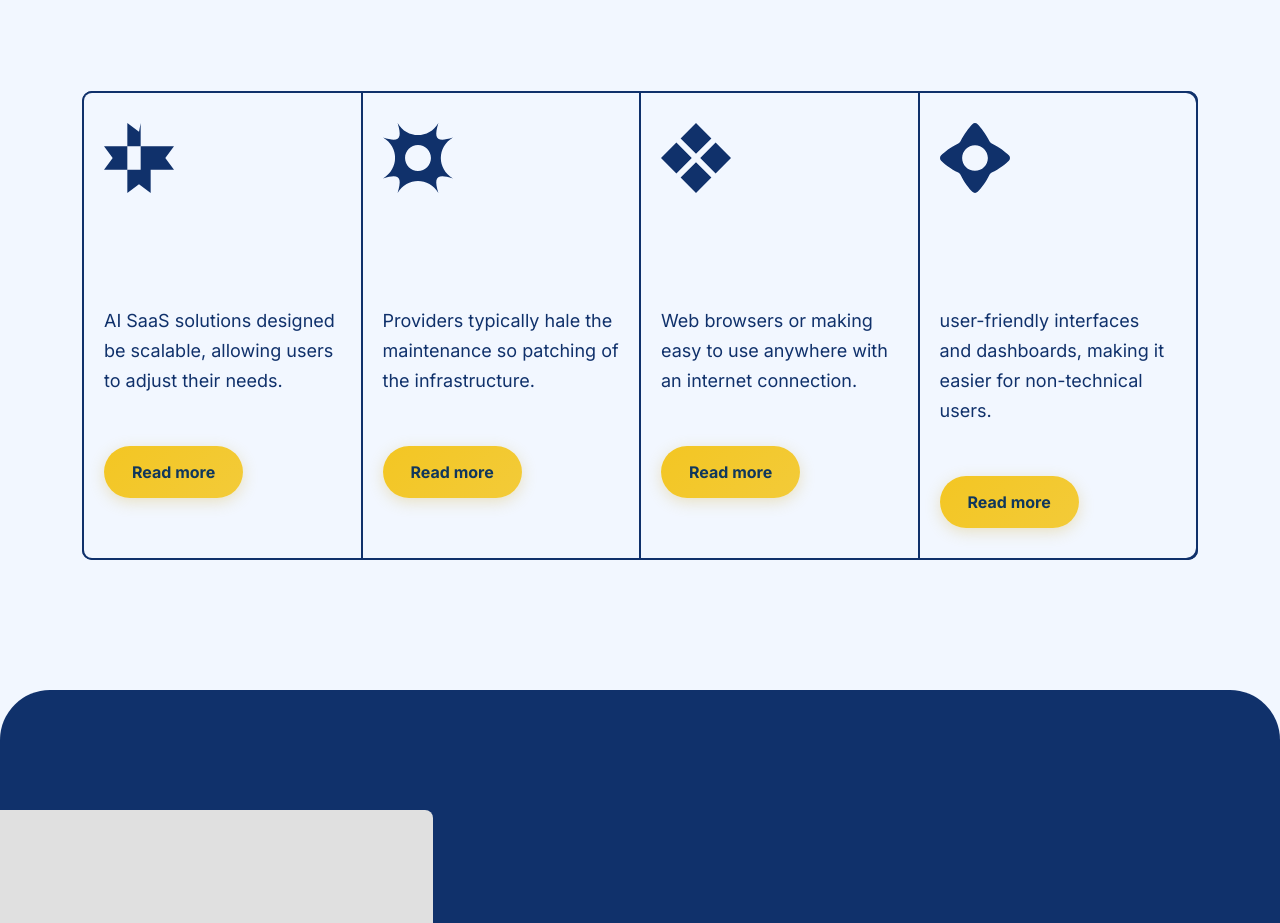
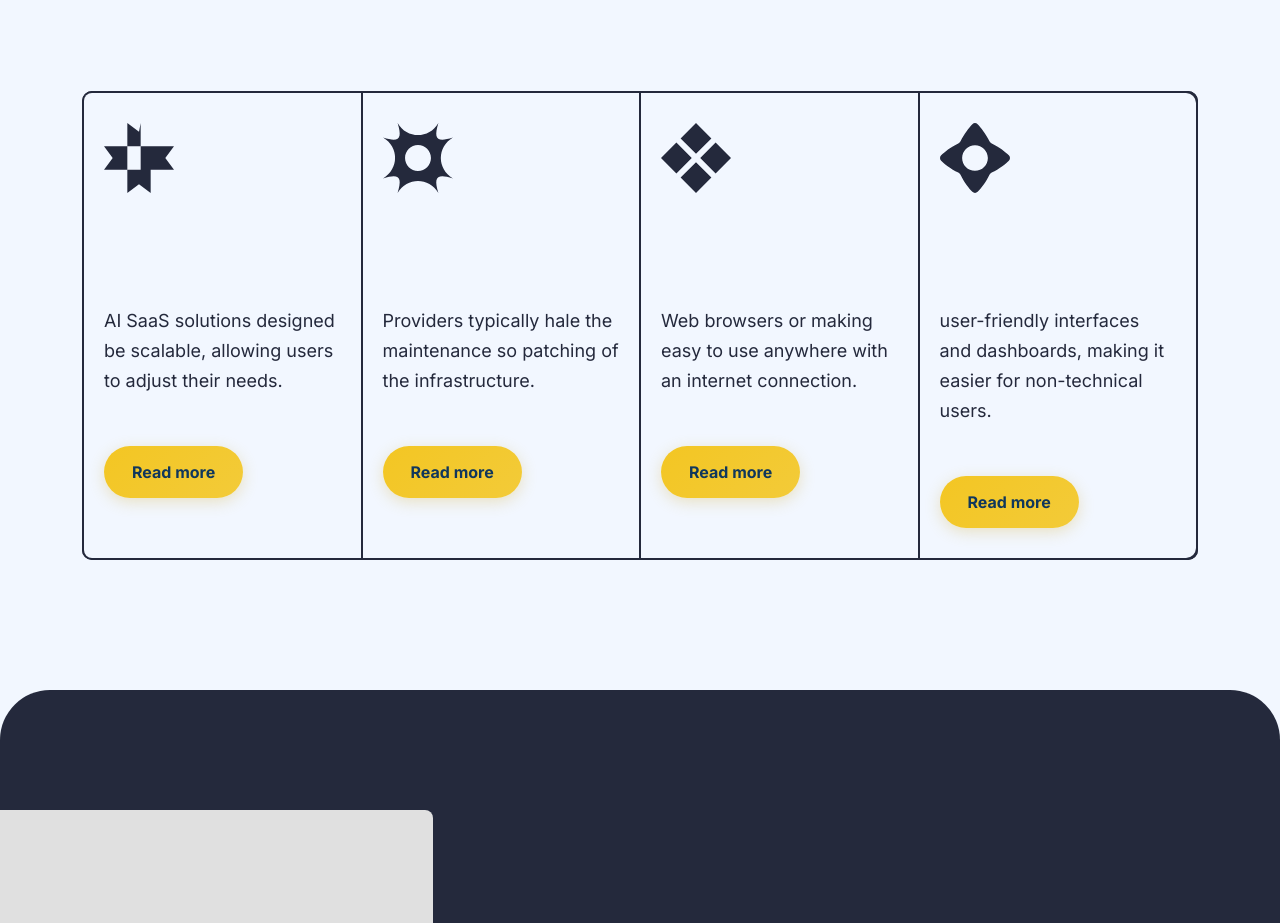
Before and after one commit to RobertGyorgy/psiholog-Gabriel, a Next.js app: page / in a window 1280 px wide. Shown: the part 1440-2363 px from the top of the page. Built offline with nearby package versions, Linux system fonts and the light colour scheme; a web font is replaced by a local one.

Commit message:
Update color scheme: replace old blue (#10316B) with new dark blue (#24293c) throughout entire website and add yellow hover variant for Learn More button

```diff
--- a/src/app/globals.css
+++ b/src/app/globals.css
@@ -26,27 +26,6 @@
     --primary: 43 100% 60%;
     --primary-foreground: 210 40% 98%;
   }
-}
-
-/* Override for InteractiveHoverButton - ensure Tailwind classes work */
-button[class*="group relative"] {
-  all: revert !important;
-  position: relative !important;
-  cursor: pointer !important;
-  overflow: hidden !important;
-  border-radius: 9999px !important;
-  padding: 0.5rem !important;
-  text-align: center !important;
-  font-weight: 600 !important;
-  display: inline-flex !important;
-  align-items: center !important;
-  justify-content: center !important;
-  transition: all 0.3s ease !important;
-}
-
-button[class*="group relative"]:hover {
-  transform: none !important;
-  box-shadow: none !important;
 }
 
 /* Prevent horizontal scrolling */
@@ -184,7 +163,7 @@ html, body {
 }
 
 .azzle-header-section .main-menu a {
-	color: rgb(16, 49, 107);
+	color: #24293c;
 	font-weight: 600;
 	padding: 0 4px;
 	white-space: nowrap;
@@ -215,7 +194,7 @@ html, body {
 /* Contact Button Styling */
 .contact-cta-btn.azzle-default-btn {
 	background: #FDBE34 !important;
-	color: rgb(16, 49, 107) !important;
+	color: #24293c !important;
 	padding: 14px 28px !important;
 	border-radius: 50px !important;
 	border: none !important;
@@ -226,7 +205,7 @@ html, body {
 .contact-cta-btn.azzle-default-btn:hover {
 	background: var(--heading-color) !important;
 	color: white !important;
-	box-shadow: 0 8px 25px rgba(16, 49, 107, 0.4);
+	box-shadow: 0 8px 25px rgba(36, 41, 60, 0.4);
 	transform: none !important;
 }
 
@@ -271,7 +250,7 @@ html, body {
 }
 
 .azzle-pricing-header h3 {
-	color: rgb(16, 49, 107);
+	color: #24293c;
 	font-weight: 700;
 }
 
@@ -300,7 +279,7 @@ html, body {
 
 /* Dark matte blue background for hero section */
 .azzle-hero-section {
-		background: #10316B !important;
+		background: #24293c !important;
 	position: relative;
 }
 
@@ -412,7 +391,7 @@ html, body {
 	background: var(--heading-color) !important;
 	color: white !important;
 	border-color: var(--heading-color) !important;
-	box-shadow: 0 8px 25px rgba(16, 49, 107, 0.4);
+	box-shadow: 0 8px 25px rgba(36, 41, 60, 0.4);
 	transform: translateY(-2px);
 }
 
--- a/src/components/homes/home-1/FeaturesHomeOne.tsx
+++ b/src/components/homes/home-1/FeaturesHomeOne.tsx
@@ -19,7 +19,7 @@ export default function FeaturesHomeOne() {
       fullDesc: "Our AI SaaS solutions are built with scalability at their core, enabling businesses to seamlessly adjust resources based on their evolving needs. Whether you're a startup experiencing rapid growth or an enterprise managing fluctuating demands, our platform automatically scales to match your requirements. This flexibility ensures optimal performance while keeping costs under control, as you only pay for what you use. The infrastructure adapts in real-time, providing the computational power needed for complex AI tasks without requiring manual intervention or long-term commitments.",
       icon: (
         <svg xmlns="http://www.w3.org/2000/svg" width="70" height="70" viewBox="0 0 70 70" fill="none">
-          <path fillRule="evenodd" clipRule="evenodd" d="M35 8.70058L23.3333 0V23.3333H0L8.70058 35L1.01993e-06 46.6665H23.3333V23.3333H36.6665V0L35 8.70058ZM61.2994 35L70 23.3334H36.6665V46.6665H23.3333V70L35 61.2994L46.6665 70V46.6665H70L61.2994 35Z" fill="#10316B" />
+          <path fillRule="evenodd" clipRule="evenodd" d="M35 8.70058L23.3333 0V23.3333H0L8.70058 35L1.01993e-06 46.6665H23.3333V23.3333H36.6665V0L35 8.70058ZM61.2994 35L70 23.3334H36.6665V46.6665H23.3333V70L35 61.2994L46.6665 70V46.6665H70L61.2994 35Z" fill="#24293c" />
         </svg>
       )
     },
@@ -29,7 +29,7 @@ export default function FeaturesHomeOne() {
       fullDesc: "Our managed services take the burden of infrastructure maintenance off your shoulders. We handle all aspects of system updates, security patching, performance monitoring, and optimization so you can focus on your core business objectives. Our team of experts works around the clock to ensure your AI services run smoothly, with proactive maintenance that prevents issues before they impact your operations. This includes automatic security updates, database optimization, backup management, and continuous monitoring for potential vulnerabilities. With our managed services, you benefit from enterprise-level infrastructure management without the need for a dedicated IT team.",
       icon: (
         <svg xmlns="http://www.w3.org/2000/svg" width="70" height="70" viewBox="0 0 70 70" fill="none">
-          <path fillRule="evenodd" clipRule="evenodd" d="M0 55.4417C16.155 50.3359 19.6652 53.8457 14.5591 70C23.9937 53.8457 46.0065 53.8457 55.441 70C50.3384 53.8457 53.8489 50.3359 70 55.4417C53.8489 46.0075 53.8489 23.9961 70 14.5621C53.8489 19.6641 50.3384 16.1541 55.441 0C46.0065 16.1541 23.9937 16.1541 14.5591 0C19.6652 16.1541 16.155 19.6641 0 14.5621C16.155 23.9961 16.155 46.0075 0 55.4417ZM35 47.95C42.1522 47.95 47.95 42.1522 47.95 35C47.95 27.8479 42.1522 22.05 35 22.05C27.8479 22.05 22.05 27.8479 22.05 35C22.05 42.1522 27.8479 47.95 35 47.95Z" fill="rgb(16, 49, 107)" />
+          <path fillRule="evenodd" clipRule="evenodd" d="M0 55.4417C16.155 50.3359 19.6652 53.8457 14.5591 70C23.9937 53.8457 46.0065 53.8457 55.441 70C50.3384 53.8457 53.8489 50.3359 70 55.4417C53.8489 46.0075 53.8489 23.9961 70 14.5621C53.8489 19.6641 50.3384 16.1541 55.441 0C46.0065 16.1541 23.9937 16.1541 14.5591 0C19.6652 16.1541 16.155 19.6641 0 14.5621C16.155 23.9961 16.155 46.0075 0 55.4417ZM35 47.95C42.1522 47.95 47.95 42.1522 47.95 35C47.95 27.8479 42.1522 22.05 35 22.05C27.8479 22.05 22.05 27.8479 22.05 35C22.05 42.1522 27.8479 47.95 35 47.95Z" fill="#24293c" />
         </svg>
       )
     },
@@ -40,7 +40,7 @@ export default function FeaturesHomeOne() {
       icon: (
         <svg xmlns="http://www.w3.org/2000/svg" width="70" height="70" viewBox="0 0 70 70" fill="none">
           <g clipPath="url(#clip0_1_4318)">
-            <path d="M54.6224 50.3776L39.2444 35L54.6224 19.6223L70 35L54.6224 50.3776ZM15.3777 50.3776L0 35L15.3777 19.6223L30.7555 35L15.3777 50.3776ZM35 70L19.6223 54.6224L35 39.2444L50.3776 54.6224L35 70ZM35 30.7555L19.6223 15.3777L35 0L50.3776 15.3777L35 30.7555Z" fill="#10316B" />
+            <path d="M54.6224 50.3776L39.2444 35L54.6224 19.6223L70 35L54.6224 50.3776ZM15.3777 50.3776L0 35L15.3777 19.6223L30.7555 35L15.3777 50.3776ZM35 70L19.6223 54.6224L35 39.2444L50.3776 54.6224L35 70ZM35 30.7555L19.6223 15.3777L35 0L50.3776 15.3777L35 30.7555Z" fill="#24293c" />
           </g>
           <defs>
             <clipPath id="clip0_1_4318">
@@ -56,7 +56,7 @@ export default function FeaturesHomeOne() {
       fullDesc: "Our intuitive interfaces are designed with all users in mind, from AI experts to those with no technical background. Navigate complex AI operations through clean, well-organized dashboards that present information clearly and actionably. Visual workflows, drag-and-drop functionality, and guided wizards make even advanced AI tasks accessible to everyone on your team. We've eliminated technical jargon where possible and provide contextual help throughout the platform. Real-time visualizations help you understand your data and AI model performance at a glance. Customizable dashboards let you focus on the metrics that matter most to your business, while powerful features remain just a click away when you need them.",
       icon: (
         <svg xmlns="http://www.w3.org/2000/svg" width="70" height="70" viewBox="0 0 70 70" fill="none">
-          <path fillRule="evenodd" clipRule="evenodd" d="M20.5299 51.7242C20.0703 50.7306 19.2695 49.9298 18.2757 49.4699C10.5407 45.8923 4.42168 40.733 1.15547 37.639C-0.385161 36.1796 -0.385154 33.8204 1.15547 32.3609C4.42168 29.2668 10.5407 24.1076 18.2757 20.53C19.2695 20.0703 20.0703 19.2695 20.5299 18.2757C24.1076 10.5407 29.2668 4.42168 32.3609 1.15547C33.8204 -0.385159 36.1796 -0.385155 37.639 1.15547C40.733 4.42168 45.8923 10.5407 49.4699 18.2757C49.9298 19.2695 50.7306 20.0703 51.7242 20.5299C59.4594 24.1076 65.5784 29.2668 68.8445 32.3609C70.3852 33.8204 70.3852 36.1796 68.8445 37.639C65.5784 40.733 59.4594 45.8923 51.7242 49.4699C50.7306 49.9298 49.9298 50.7306 49.4699 51.7242C45.8923 59.4594 40.733 65.5784 37.639 68.8445C36.1796 70.3852 33.8204 70.3852 32.3609 68.8445C29.2668 65.5784 24.1076 59.4594 20.5299 51.7242ZM35.0001 47.8655C42.1053 47.8655 47.8655 42.1053 47.8655 35.0001C47.8655 27.8946 42.1053 22.1345 35.0001 22.1345C27.8946 22.1345 22.1346 27.8946 22.1346 35.0001C22.1346 42.1053 27.8946 47.8655 35.0001 47.8655Z" fill="rgb(16, 49, 107)" />
+          <path fillRule="evenodd" clipRule="evenodd" d="M20.5299 51.7242C20.0703 50.7306 19.2695 49.9298 18.2757 49.4699C10.5407 45.8923 4.42168 40.733 1.15547 37.639C-0.385161 36.1796 -0.385154 33.8204 1.15547 32.3609C4.42168 29.2668 10.5407 24.1076 18.2757 20.53C19.2695 20.0703 20.0703 19.2695 20.5299 18.2757C24.1076 10.5407 29.2668 4.42168 32.3609 1.15547C33.8204 -0.385159 36.1796 -0.385155 37.639 1.15547C40.733 4.42168 45.8923 10.5407 49.4699 18.2757C49.9298 19.2695 50.7306 20.0703 51.7242 20.5299C59.4594 24.1076 65.5784 29.2668 68.8445 32.3609C70.3852 33.8204 70.3852 36.1796 68.8445 37.639C65.5784 40.733 59.4594 45.8923 51.7242 49.4699C50.7306 49.9298 49.9298 50.7306 49.4699 51.7242C45.8923 59.4594 40.733 65.5784 37.639 68.8445C36.1796 70.3852 33.8204 70.3852 32.3609 68.8445C29.2668 65.5784 24.1076 59.4594 20.5299 51.7242ZM35.0001 47.8655C42.1053 47.8655 47.8655 42.1053 47.8655 35.0001C47.8655 27.8946 42.1053 22.1345 35.0001 22.1345C27.8946 22.1345 22.1346 27.8946 22.1346 35.0001C22.1346 42.1053 27.8946 47.8655 35.0001 47.8655Z" fill="#24293c" />
         </svg>
       )
     }
@@ -99,18 +99,18 @@ export default function FeaturesHomeOne() {
                       cursor: 'pointer',
                       padding: '12px 28px',
                       borderRadius: '50px',
-                      color: '#10316B',
+                      color: '#24293c',
                       fontSize: '16px',
                       fontWeight: '600',
                       transition: 'all 0.3s ease'
                     }}
                     onMouseEnter={(e) => {
-                      e.currentTarget.style.background = '#10316B';
+                      e.currentTarget.style.background = '#24293c';
                       e.currentTarget.style.color = '#fff';
                     }}
                     onMouseLeave={(e) => {
                       e.currentTarget.style.background = '#FDBE34';
-                      e.currentTarget.style.color = '#10316B';
+                      e.currentTarget.style.color = '#24293c';
                     }}
                   >
                     Read more
@@ -174,7 +174,7 @@ export default function FeaturesHomeOne() {
               justifyContent: 'center',
               fontSize: '24px',
               fontWeight: 'bold',
-              color: '#10316B',
+              color: '#24293c',
               transition: 'transform 0.2s',
               zIndex: 1
             }}
@@ -190,7 +190,7 @@ export default function FeaturesHomeOne() {
               <div style={{ marginRight: '20px', flexShrink: 0 }}>
                 {selectedFeature.icon}
               </div>
-              <h2 style={{ margin: 0, color: '#10316B', fontSize: '32px' }}>{selectedFeature.title}</h2>
+              <h2 style={{ margin: 0, color: '#24293c', fontSize: '32px' }}>{selectedFeature.title}</h2>
             </div>
             <p style={{
               fontSize: '16px',
--- a/src/components/homes/home-1/HeroHomeOne.tsx
+++ b/src/components/homes/home-1/HeroHomeOne.tsx
@@ -39,13 +39,13 @@ export default function HeroHomeOne() {
                 <InteractiveHoverButton
                   text="Get Started"
                   onClick={() => window.location.href = '#contact'}
-                  className="w-44 !bg-[#FDBE34] !text-[rgb(16,49,107)] !border-[#FDBE34] !border-2"
+                  className="w-44 !bg-[#FDBE34] !text-[rgba(36,41,60)] !border-[#FDBE34] !border-2"
                   style={{ minHeight: '48px' }}
                 />
                 <InteractiveHoverButton
                   text="Learn More"
                   onClick={() => window.location.href = '#contact'}
-                  className="w-44 !bg-white !text-[rgb(16,49,107)] !border-[rgb(16,49,107)] !border-2"
+                  className="w-44 yellow-hover !bg-white !text-[#FDBE34] !border-[#FDBE34] !border-2"
                   style={{ minHeight: '48px' }}
                 />
               </div>
--- a/src/layouts/headers/HeaderOne.tsx
+++ b/src/layouts/headers/HeaderOne.tsx
@@ -27,7 +27,7 @@ export default function HeaderOne() {
         </div>
 
         {/* Island 3: Contact */}
-        <Link href="#contact" className="contact-cta-btn azzle-default-btn" style={{ padding: "14px 28px", borderRadius: "50px", textDecoration: "none", display: "inline-flex", alignItems: "center", justifyContent: "center", background: "#FDBE34", border: "none", boxShadow: "0 8px 32px 0 rgba(253, 190, 52, 0.2)", color: "rgb(16, 49, 107)", fontWeight: 600 }}>Contact</Link>
+        <Link href="#contact" className="contact-cta-btn azzle-default-btn" style={{ padding: "14px 28px", borderRadius: "50px", textDecoration: "none", display: "inline-flex", alignItems: "center", justifyContent: "center", background: "#FDBE34", border: "none", boxShadow: "0 8px 32px 0 rgba(253, 190, 52, 0.2)", color: "rgba(36, 41, 60)", fontWeight: 600 }}>Contact</Link>
       </div>
     </header>
   )
```
Also changed, not shown: src/common/SmoothScroll.tsx (+2 -20 lines), src/components/homes/home-1/PricingHomeOne.tsx (+6 -6 lines), src/components/ui/interactive-hover-button.tsx (+6 -1 lines), public/assets/css/app.min.css.
